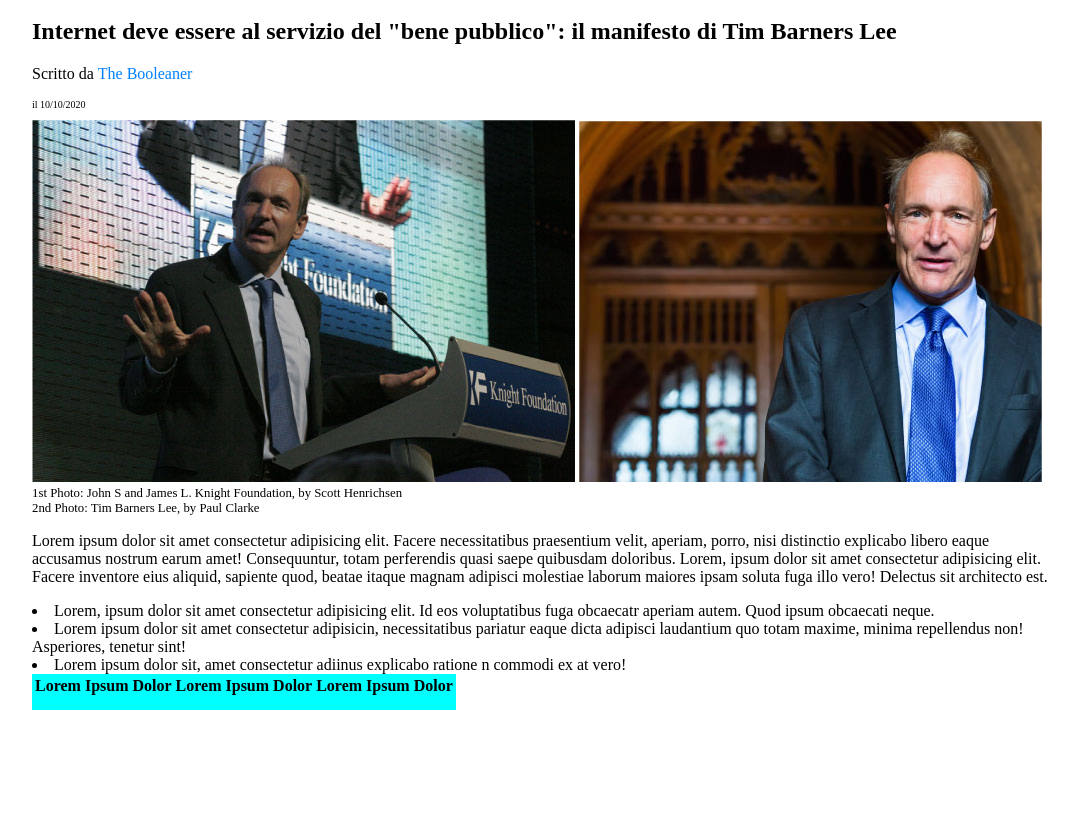
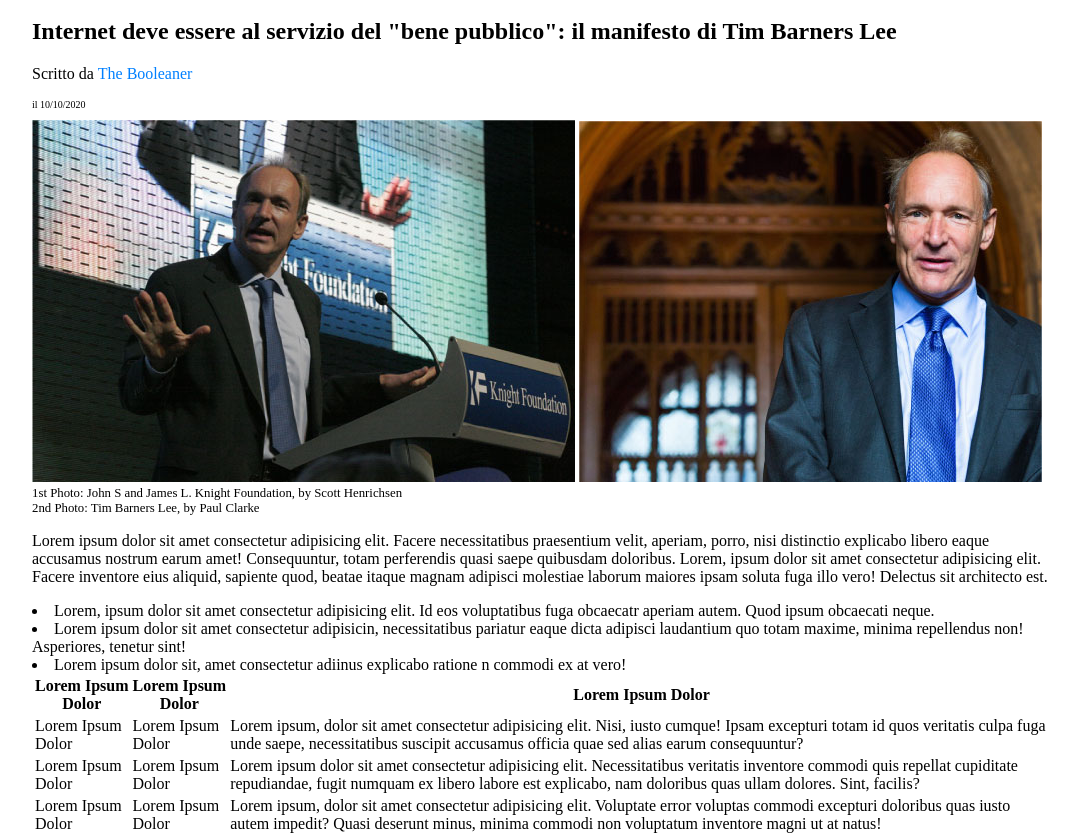
Before and after one commit to LukePadawalker/html-css-booleaner, a plain HTML site: page index.html in a window 1280 px wide. Shown: the part 152-988 px from the top of the page, without its empty margins (96-1183 px from the left). Before the commit the page ends 862 px from the top, so only its background shows below. Drawn offline with Linux system fonts and the light colour scheme.

Commit message:
struggling with the table

```diff
--- a/index.html
+++ b/index.html
@@ -35,7 +35,7 @@
                 <li>Lorem ipsum dolor sit, amet consectetur adiinus explicabo ratione n commodi ex at vero!</li>
             </ul>
 
-            <table id="table">
+            <table>
                 <thead>
                     <tr>
                         <th>Lorem Ipsum Dolor</th>
@@ -45,21 +45,21 @@
                 </thead>
                 <tbody>
                     <tr>
-                        <td></td>
-                        <td></td>
-                        <td></td>
+                        <td>Lorem Ipsum Dolor</td>
+                        <td>Lorem Ipsum Dolor</td>
+                        <td>Lorem ipsum, dolor sit amet consectetur adipisicing elit. Nisi, iusto cumque! Ipsam excepturi totam id quos veritatis culpa fuga unde saepe, necessitatibus suscipit accusamus officia quae sed alias earum consequuntur?</td>
                     </tr>
 
                     <tr>
-                        <td></td>
-                        <td></td>
-                        <td></td>
+                        <td>Lorem Ipsum Dolor</td>
+                        <td>Lorem Ipsum Dolor</td>
+                        <td>Lorem ipsum dolor sit amet consectetur adipisicing elit. Necessitatibus veritatis inventore commodi quis repellat cupiditate repudiandae, fugit numquam ex libero labore est explicabo, nam doloribus quas ullam dolores. Sint, facilis?</td>
                     </tr>
 
                     <tr>
-                        <td></td>
-                        <td></td>
-                        <td></td>
+                        <td>Lorem Ipsum Dolor</td>
+                        <td>Lorem Ipsum Dolor</td>
+                        <td>Lorem ipsum, dolor sit amet consectetur adipisicing elit. Voluptate error voluptas commodi excepturi doloribus quas iusto autem impedit? Quasi deserunt minus, minima commodi non voluptatum inventore magni ut at natus!</td>
                     </tr>
                 </tbody>
             </table>
--- a/style.css
+++ b/style.css
@@ -41,8 +41,3 @@ ul{
     padding: 0;
     list-style-position: inside;
 }
-
-#table{
-    background-color: aqua;
-    width: auto;
-}
```
